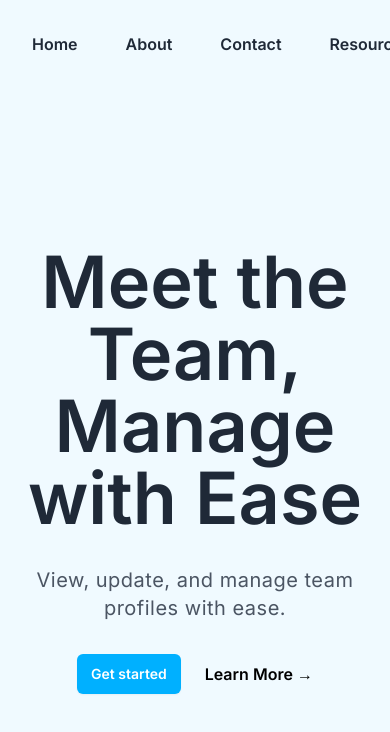
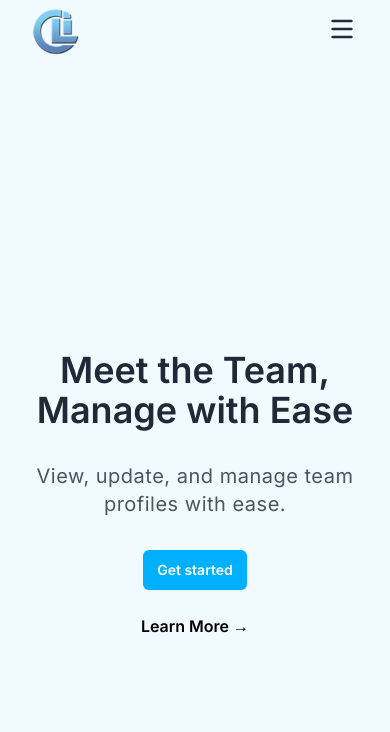
Before and after one commit to KuppusamyPandeeswaran/Techiepro, a React (Vite) app in the folder Frontend/: page / in a window 390 px wide. Shown: the top 732 px of the page. Built offline with nearby package versions, Linux system fonts and the light colour scheme.

Commit message:
Welcome/Login/Register Responsive Design Completed

```diff
--- a/Frontend/src/components/Navbar.jsx
+++ b/Frontend/src/components/Navbar.jsx
@@ -1,51 +1,132 @@
-import React from "react";
+// import React from "react";
+
+// export default function Navbar() {
+//   return (
+//     <>
+//       <header className="bg-[#f0faff] py-2 px-8 z-10 top-0 left-0 w-full fixed">
+//         <nav className="flex items-center justify-between">
+//           <div className="flex items-center justify-center">
+//             <a href="/">
+//               <img src="./../cli.png" alt="CLI logo" className="w-12 h-12" />
+//             </a>
+//           </div>
+//           <div className="flex items-center space-x-4 gap-8">
+//             <a
+//               href="/"
+//               className="text-gray-800 text-[16px] font-semibold hover:text-[#00b0ff]"
+//             >
+//               Home
+//             </a>
+//             <a
+//               href="/About"
+//               className="text-gray-800 text-[16px] font-semibold hover:text-[#00b0ff]"
+//             >
+//               About
+//             </a>
+//             <a
+//               href="/Contact"
+//               className="text-gray-800 text-[16px] font-semibold hover:text-[#00b0ff]"
+//             >
+//               Contact
+//             </a>
+//             <a
+//               href="/Resources"
+//               className="text-gray-800 text-[16px] font-semibold hover:text-[#00b0ff]"
+//             >
+//               Resources
+//             </a>
+//           </div>
+//           <div className="flex items-center justify-center">
+//             <a
+//               href="/login"
+//               className="text-gray-800 text-[16px] font-semibold hover:text-[#00b0ff]"
+//             >
+//               Log In &rarr;
+//             </a>
+//           </div>
+//         </nav>
+//       </header>
+//     </>
+//   );
+// }
+
+
+import React, { useState } from "react";
 
 export default function Navbar() {
+  const [menuOpen, setMenuOpen] = useState(false);
+
   return (
-    <>
     <header className="bg-[#f0faff] py-2 px-8 z-10 top-0 left-0 w-full fixed">
       <nav className="flex items-center justify-between">
-          <div className="flex items-center justify-center">
+        {/* Logo */}
+        <div className="flex items-center">
           <a href="/">
             <img src="./../cli.png" alt="CLI logo" className="w-12 h-12" />
           </a>
         </div>
-          <div className="flex items-center space-x-4 gap-8">
-            <a
-              href="/"
-              className="text-gray-800 text-[16px] font-semibold hover:text-[#00b0ff]"
-            >
+
+        {/* Menu items container - desktop */}
+        <div className="hidden sm:flex items-center gap-8">
+          <a href="/" className="text-gray-800 text-[16px] font-semibold hover:text-[#00b0ff]">
             Home
           </a>
-            <a
-              href="/About"
-              className="text-gray-800 text-[16px] font-semibold hover:text-[#00b0ff]"
-            >
+          <a href="/About" className="text-gray-800 text-[16px] font-semibold hover:text-[#00b0ff]">
             About
           </a>
-            <a
-              href="/Contact"
-              className="text-gray-800 text-[16px] font-semibold hover:text-[#00b0ff]"
-            >
+          <a href="/Contact" className="text-gray-800 text-[16px] font-semibold hover:text-[#00b0ff]">
             Contact
           </a>
-            <a
-              href="/Resources"
-              className="text-gray-800 text-[16px] font-semibold hover:text-[#00b0ff]"
-            >
+          <a href="/Resources" className="text-gray-800 text-[16px] font-semibold hover:text-[#00b0ff]">
             Resources
           </a>
         </div>
-          <div className="flex items-center justify-center">
-            <a
-              href="/login"
-              className="text-gray-800 text-[16px] font-semibold hover:text-[#00b0ff]"
-            >
+
+        {/* Log In button - desktop */}
+        <div className="hidden sm:block">
+          <a href="/login" className="text-gray-800 text-[16px] font-semibold hover:text-[#00b0ff]">
             Log In &rarr;
           </a>
         </div>
+
+        {/* Mobile Menu Toggle Button */}
+        <div className="sm:hidden">
+          <button onClick={() => setMenuOpen(!menuOpen)} className="text-gray-800 focus:outline-none">
+            {menuOpen ? (
+              // Close icon (X)
+              <svg xmlns="http://www.w3.org/2000/svg" className="h-8 w-8" viewBox="0 0 24 24" fill="currentColor">
+                <path fillRule="evenodd" d="M6.225 4.811a1 1 0 011.414 0L12 9.172l4.361-4.361a1 1 0 111.414 1.414L13.414 10.586l4.361 4.361a1 1 0 11-1.414 1.414L12 12l-4.361 4.361a1 1 0 01-1.414-1.414L10.586 12 6.225 7.639a1 1 0 010-1.414z" clipRule="evenodd" />
+              </svg>
+            ) : (
+              // Hamburger icon
+              <svg xmlns="http://www.w3.org/2000/svg" className="h-8 w-8" viewBox="0 0 24 24" fill="currentColor">
+                <path fillRule="evenodd" d="M4 6a1 1 0 011-1h14a1 1 0 110 2H5a1 1 0 01-1-1zM4 12a1 1 0 011-1h14a1 1 0 110 2H5a1 1 0 01-1-1zM4 18a1 1 0 011-1h14a1 1 0 110 2H5a1 1 0 01-1-1z" clipRule="evenodd" />
+              </svg>
+            )}
+          </button>
+        </div>
+
+        {/* Mobile Menu */}
+        {menuOpen && (
+          <div className="absolute top-16 left-0 w-full bg-[#f0faff] flex flex-col items-center gap-6 py-4 sm:hidden min-h-screen">
+            <a href="/" className="text-gray-800 text-[16px] font-semibold hover:text-[#00b0ff]">
+              Home
+            </a>
+            <a href="/About" className="text-gray-800 text-[16px] font-semibold hover:text-[#00b0ff]">
+              About
+            </a>
+            <a href="/Contact" className="text-gray-800 text-[16px] font-semibold hover:text-[#00b0ff]">
+              Contact
+            </a>
+            <a href="/Resources" className="text-gray-800 text-[16px] font-semibold hover:text-[#00b0ff]">
+              Resources
+            </a>
+            <a href="/login" className="text-gray-800 text-[16px] font-semibold hover:text-[#00b0ff]">
+              Log In &rarr;
+            </a>
+          </div>
+        )}
       </nav>
     </header>
-    </>
   );
 }
--- a/Frontend/src/pages/ProfileEdit.jsx
+++ b/Frontend/src/pages/ProfileEdit.jsx
@@ -6,7 +6,7 @@ const ProfileEdit = () => {
       <div className="pt-16 pb-8 px-8 bg-[#f0faff]">
         <h1 className="text-3xl font-semibold ">Edit Profile</h1>
       </div>
-      <div className="bg-[#f0faff] grid grid-cols-3 gap-4 px-10">
+      <div className="bg-[#f0faff] grid grid-cols-3 gap-4 px-10 max-md:grid-cols-1">
         {/* Left Column */}
         <div className="col-span-1 flex flex-col gap-4">
           {/* Profile Section */}
@@ -109,7 +109,7 @@ const ProfileEdit = () => {
         {/* Right Column */}
         <div className="bg-[#cceeff] rounded-lg shadow-lg w-full p-6 col-span-2 self-start">
           <h1 className="text-lg font-semibold mb-4">General Information</h1>
-          <form className="grid grid-cols-1 md:grid-cols-2 gap-6">
+          <form className="grid max-sm:grid-cols-2 gap-6">
             {/* Add form fields here */}
             <div>
               <label className="block text-sm text-gray-800 mb-1">
--- a/Frontend/src/pages/Welcome.jsx
+++ b/Frontend/src/pages/Welcome.jsx
@@ -3,16 +3,16 @@ import React from "react";
 export default function Welcome() {
   return (
     <div className="bg-[#f0faff]">
-      <main>
-        <div className="flex items-center justify-center min-h-screen ">
+      <main className="w-full">
+        <div className="flex items-center justify-center min-h-screen pt-12 max-sm:pt-12 ">
           <div className=" rounded-2xl p-6 w-full mt-24">
-            <h2 className="text-7xl font-semibold text-center text-gray-800 mb-4">
+            <h2 className="text-4xl sm:text-5xl md:text-6xl lg:text-7xl font-semibold text-center text-gray-800 mb-4">
               Meet the Team, <br /> Manage with Ease
             </h2>
             <p className="text-gray-600 text-center mb-6 mt-8 text-xl tracking-wide">
               View, update, and manage team profiles with ease.
             </p>
-            <div className="flex items-center mt-8 justify-center gap-6">
+            <div className="flex items-center mt-8 justify-center gap-6 max-sm:flex-col">
               <a
                 className="cursor-pointer rounded-md bg-[#00b0ff] px-3.5 py-2.5 text-sm font-semibold text-white shadow-sm hover:bg-[#008dcc] focus-visible:outline focus-visible:outline-2 focus-visible:outline-offset-2 focus-visible:outline-[#00b0ff]"
                 onClick={() => {
--- a/Frontend/src/pages/login.jsx
+++ b/Frontend/src/pages/login.jsx
@@ -9,8 +9,7 @@ const Login = () => {
   const handleSubmit = async (e) => {
     e.preventDefault();
     console.log("Login Data:", { email, password });
-    setEmail("");
-    setPassword("");
+
 
     try {
       let response = await fetch("http://127.0.0.1:3000/api/v1/login", {
@@ -18,17 +17,27 @@ const Login = () => {
         headers: {
           "Content-Type": "application/json",
         },
-        body: JSON.stringify({ email, password }),
+        body: JSON.stringify({
+          userORemail: email,
+          pwd: password
+        }),
       });
-      if (response.ok) {
-        const data = await response.json();
-        console.log(data);
+
+      let respData = await response.json();
+      console.log(respData);
+      if (respData.status==="success") {
+
+
         window.location.href = "/Profiles";
       } else {
         console.error("Login failed");
       }
+
     } catch (err) {
       console.log(err);
+    }finally{
+      setEmail("");
+      setPassword("");
     }
   };
 
@@ -99,9 +108,11 @@ const Login = () => {
             <button
               type="submit"
               className="w-full py-2 px-4 bg-blue-600 rounded-md text-white font-semibold hover:bg-blue-500"
-              onClick={() => {
-                window.location.href = "/Profiles";
-              }}
+              // onClick={() => {
+              //   window.location.href = "/Profiles";
+              // }}
+              onClick={handleSubmit}
+
             >
               Sign in to your account
             </button>
```
Also changed, not shown: Frontend/src/index.css (+0 -31 lines). Lines whose indentation alone changed are shown as unchanged.
